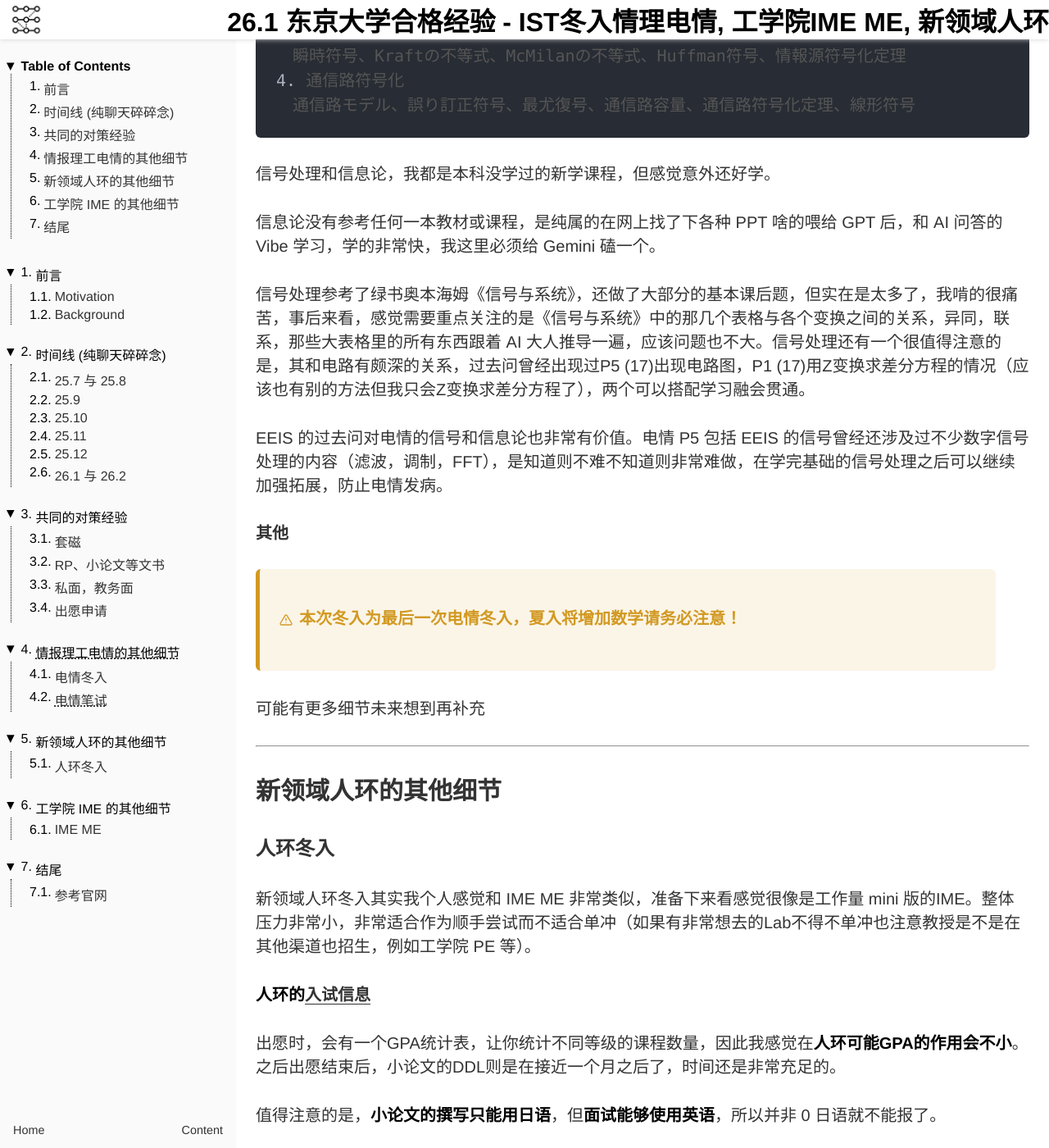
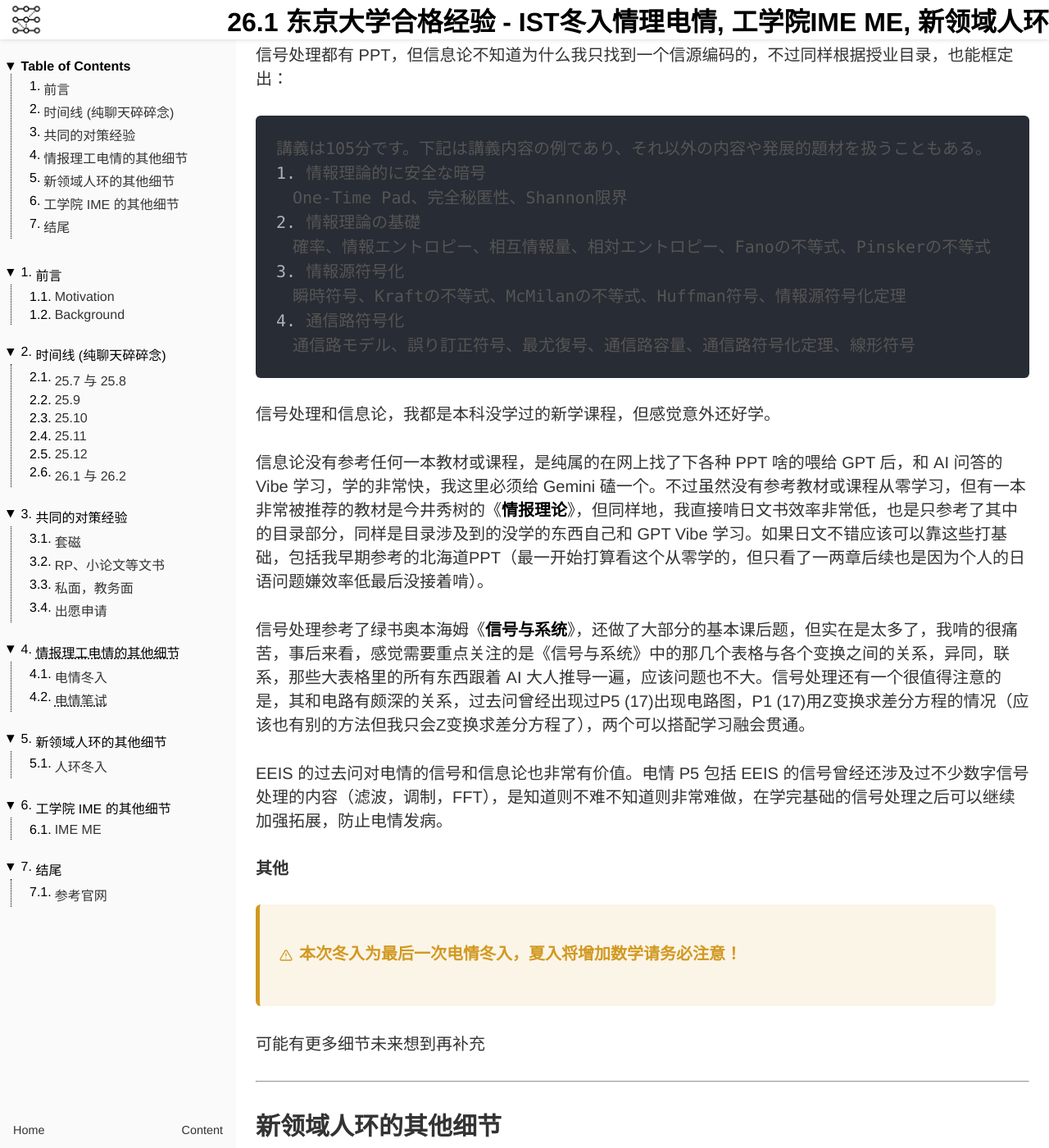
Before and after one commit to adj-matrix/adjmatrix-page, a Jekyll site: the page built from _chapters/u-tokyo.md, in a window 1280 px wide and 1400 px high, scrolled down 25596 px. Shown: the whole window at 82% size. Built offline with Jekyll 4.4.1, drawn with Linux system fonts in a browser that asks for light colours; nearby versions of some CDN libraries; some of the changed text lies outside the part shown.

Commit message:
update pages

```diff
--- a/_chapters/u-tokyo.md
+++ b/_chapters/u-tokyo.md
@@ -30,6 +30,8 @@
 认真准备的时间是准备了两个月（11月中旬~1月中旬），但考虑东子考虑的比较早，从大一就有出国的想法，因此我也关注过其他不少专攻。这两个月时间分配大概是：情理电情:IME:新领域人环=7:2:1。
 
 无补习班 or 私塾 or 中介，可能是因为学CS学的，CS圈子文化就天然地让我没考虑这些机构，我个人是认为这些都是不太必要的，大家可以根据我电情冬入与IME双合认真准备两个月的情况参考。个人认为如果真的要考虑这些机构的话，可以关注一下每一个机构的合格率相比总体的合格率，进步了多少再综合考量。不要只看个例而是看比例，以清楚到底帮助多大。
+
+> 备考时间不具备可参考性，每个人的背景都具有差异，尤其是情理夏入还增加了极其困难的数学科目，如果考虑情理的话请一定要留出多于我的时间准备。
 
 ---
 
@@ -271,7 +273,7 @@
 我学外语学的非常痛苦，我的几门语言成绩都只是差不多能看。对于英语日语的情况，东大的话，英语水平相比日语更重要许多。此外东大几乎是TOEFL远大于其他，TOEIC、IELTS之类的成绩几乎很少专攻会认，要准备非TOEFL的成绩的话一定先看清楚募集要项。
 
 - 套磁：纯看教授，有人喜欢英语说得好的，有人感觉无所谓，有人可能喜欢日语好。
-- 书类筛选：至少在情理中，英语成绩对通过书类来看可以说作用很小，但TOEFL成绩最后会合算为分数，所以是看个人情况了（我个人是英语苦手所以能有九十多满足了），但现在TOEFL已经改革如何算分还不知道；在英文项目中，虽然说是英文项目，但除开卡分的情况，英文成绩到底起到多大的效果我依旧感觉未知。至于日语成绩，我在所有项目中均从未用到，没有任何提交的窗口，也没在面试说过一句日语。从情理前几年课程已经全英文化也可见，日语对于东子留学入学的直接帮助作用非常小。
+- 书类筛选：至少在情理中，英语成绩对通过书类来看可以说作用很小，但TOEFL成绩最后会合算为分数，所以是看个人情况了（我个人是英语苦手所以能有九十多满足了），但现在TOEFL已经改革如何算分还不知道，在往年的话，TOEFL提分的性价比是不如学其他专业课程的；在英文项目中，虽然说是英文项目，但除开卡分的情况，英文成绩到底起到多大的效果我依旧感觉未知。至于日语成绩，我在所有项目中均从未用到，没有任何提交的窗口，也没在面试说过一句日语。从情理前几年课程已经全英文化也可见，日语对于东子留学入学的直接帮助作用非常小。
 - 教务面：既然是面试了，肯定你的口语的语言能力很重要了，非英文项目的话，英语面试和日语面试都可以，个人感觉英语好些，因为大多数教授的英语也都不太好。
 
 #### 其他可能的影响？
@@ -687,6 +689,8 @@
 
 电路的PPT我虽然找到了，但我并没有看（发现的太晚，没时间了）。我在早期使用过的是邱关源的电路教材并且完成了大部分的课后习题，但随着刷完过去问后发现，其实中日电路教材的差别非常大，电情冬入涉及到不少高级电路模型板子（尤其是EEIS过去问涉及的更多），例如电荷泵，双电容，数模转换器，斩波电路，开关电源电路，多谐振荡器等等，这些往往都上升到电子技术的范畴，虽然电情电路考察这些往往只在基础电路的范畴中，只是以此作为背景考察，纯电路知识也能够解决，但提前了解过这些电路模型则能更加快速稳定地解决。
 
+此外，有一本非常被推荐的教材是《**電気回路の基礎**》，但我日语苦手啃日文书效率必然极低，我只参考了其中的目录部分，看看里面目录涉及到的没学的东西自己和 GPT Vibe 学习了。如果日文不错应该可以靠这本打基础，贴近日本电路课程。
+
 电情的电路在募集要项中虽然有写模电，但是其实和国内的模电几乎完全不同，也是涉及的电子技术的内容，相当于只需要了解国内的模电运算放大器的模型即可，这种范围也是就不用看模电了，稍微和 GPT Vibe 学习一下，弄清楚非理想运放及其一些值得注意的衍生的各种运算器就好。
 
 EEIS 的电路对电情的电路非常有价值，我个人高度怀疑出题的就是同一批人。
@@ -715,6 +719,8 @@
 
 > 算法和电路类似，出现考从未考过的新东西的或者故意考难的概率比剩下几门都高出很多，基础素养与知识功底可能更重要。而数电计组，信号信息论则难度都相比前者下不高且稳定。
 
+> 电情算法，和cs算法，创情算法，cbms算法等等具有较大区别，不太能类比参考。
+
 #### 机器学习
 
 同理直接搜索 Google 搜索也能找到 PPT，此外，个人还推荐白板推导视频的内容，重点看系列二~五即可，因为视频真的很短其实成本不高，而且最近我看得到的机器学习只考了最基础的线性回归，未来考新东西也可能就是些似然估计，正则化，PCA，SVD 等这些基础操作。
@@ -741,9 +747,9 @@
 
 信号处理和信息论，我都是本科没学过的新学课程，但感觉意外还好学。
 
-信息论没有参考任何一本教材或课程，是纯属的在网上找了下各种 PPT 啥的喂给 GPT 后，和 AI 问答的 Vibe 学习，学的非常快，我这里必须给 Gemini 磕一个。
+信息论没有参考任何一本教材或课程，是纯属的在网上找了下各种 PPT 啥的喂给 GPT 后，和 AI 问答的 Vibe 学习，学的非常快，我这里必须给 Gemini 磕一个。不过虽然没有参考教材或课程从零学习，但有一本非常被推荐的教材是今井秀树的《**情报理论**》，但同样地，我直接啃日文书效率非常低，也是只参考了其中的目录部分，同样是目录涉及到的没学的东西自己和 GPT Vibe 学习。如果日文不错应该可以靠这些打基础，包括我早期参考的北海道PPT（最一开始打算看这个从零学的，但只看了一两章后续也是因为个人的日语问题嫌效率低最后没接着啃）。
 
-信号处理参考了绿书奥本海姆《信号与系统》，还做了大部分的基本课后题，但实在是太多了，我啃的很痛苦，事后来看，感觉需要重点关注的是《信号与系统》中的那几个表格与各个变换之间的关系，异同，联系，那些大表格里的所有东西跟着 AI 大人推导一遍，应该问题也不大。信号处理还有一个很值得注意的是，其和电路有颇深的关系，过去问曾经出现过P5 (17)出现电路图，P1 (17)用Z变换求差分方程的情况（应该也有别的方法但我只会Z变换求差分方程了），两个可以搭配学习融会贯通。
+信号处理参考了绿书奥本海姆《**信号与系统**》，还做了大部分的基本课后题，但实在是太多了，我啃的很痛苦，事后来看，感觉需要重点关注的是《信号与系统》中的那几个表格与各个变换之间的关系，异同，联系，那些大表格里的所有东西跟着 AI 大人推导一遍，应该问题也不大。信号处理还有一个很值得注意的是，其和电路有颇深的关系，过去问曾经出现过P5 (17)出现电路图，P1 (17)用Z变换求差分方程的情况（应该也有别的方法但我只会Z变换求差分方程了），两个可以搭配学习融会贯通。
 
 EEIS 的过去问对电情的信号和信息论也非常有价值。电情 P5 包括 EEIS 的信号曾经还涉及过不少数字信号处理的内容（滤波，调制，FFT），是知道则不难不知道则非常难做，在学完基础的信号处理之后可以继续加强拓展，防止电情发病。
 
```
Also changed, not shown: other parts of _chapters/u-tokyo.md (+1 -1 lines).
